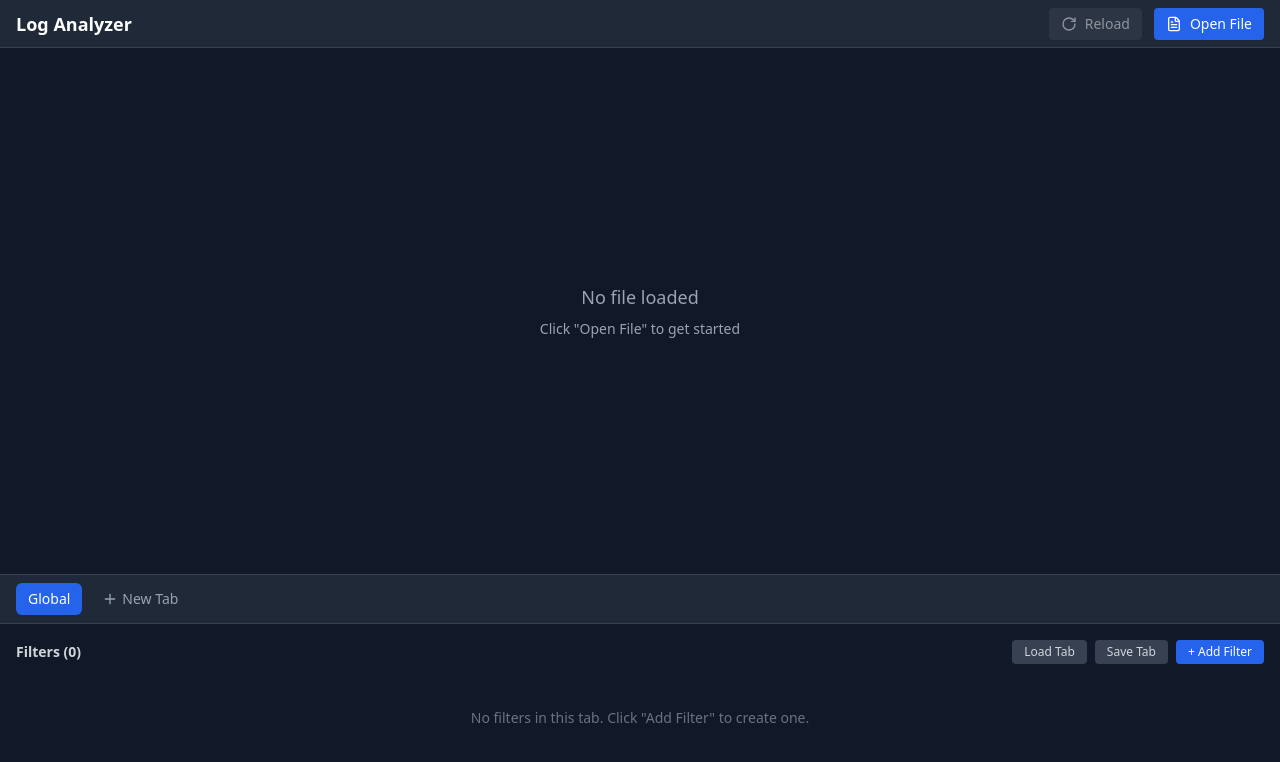
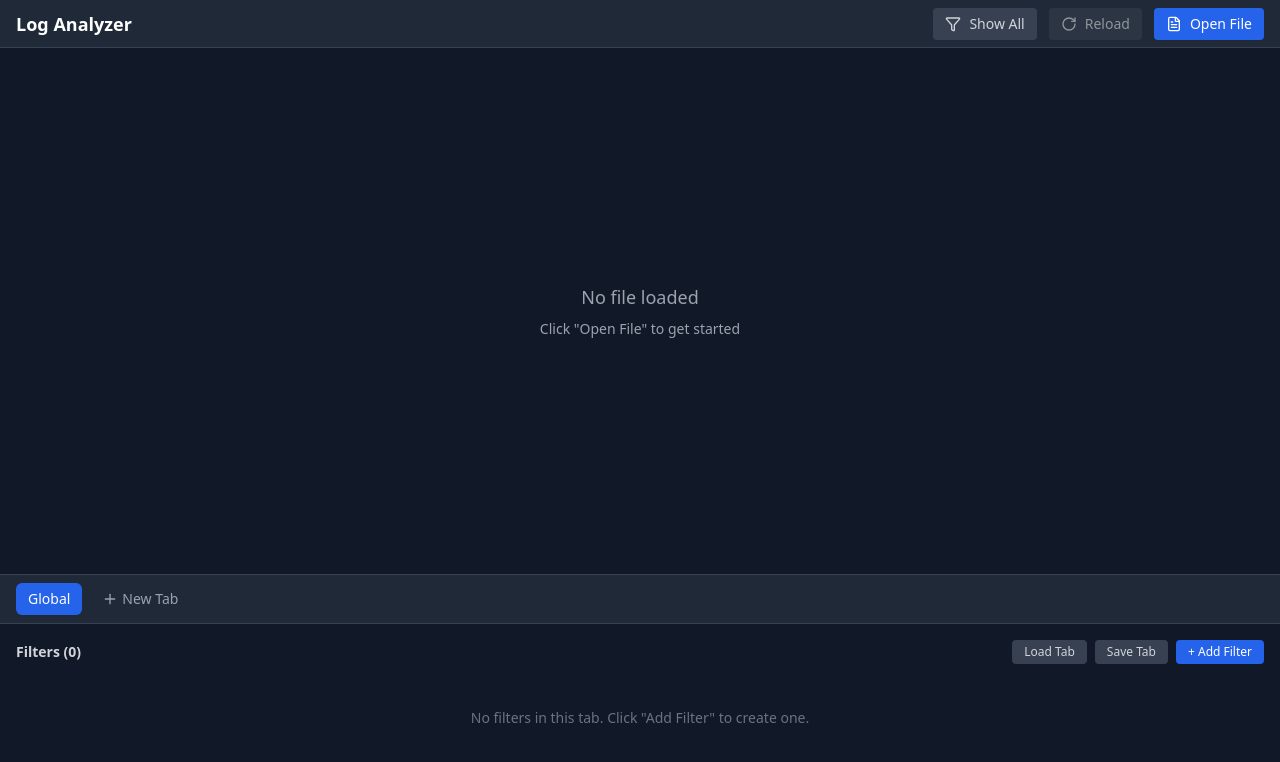
Before and after one commit to hwanjongyu/LogAnalyzer, a React (Vite) app: page / in a window 1280 px wide. Shown: the top 762 px of the page. Built offline with nearby package versions, Linux system fonts and the light colour scheme.

Commit message:
Add 'Show Only Highlighted' toggle button
- Add toggle button in top menu bar to filter view
- Shows only lines that match filters with colors
- Button changes from gray to green when active
- Status bar shows filtered line count and percentage
- Helps users focus on important filtered entries

```diff
--- a/src/App.tsx
+++ b/src/App.tsx
@@ -1,5 +1,5 @@
 import { useState } from 'react';
-import { FileText, RotateCw } from 'lucide-react';
+import { FileText, RotateCw, Filter as FilterIcon } from 'lucide-react';
 import { LogViewer } from './components/LogViewer';
 import { FilterManager } from './components/FilterManager';
 import { FilterModal } from './components/FilterModal';
@@ -10,6 +10,7 @@ import './App.css';
 function App() {
   const [isModalOpen, setIsModalOpen] = useState(false);
   const [editingFilter, setEditingFilter] = useState<Filter | undefined>();
+  const [showOnlyHighlighted, setShowOnlyHighlighted] = useState(false);
   const { loadFile, addFilter, updateFilter, filePath } = useLogStore();
 
   const handleOpenFile = async () => {
@@ -63,6 +64,18 @@ function App() {
         )}
 
         <button
+          onClick={() => setShowOnlyHighlighted(!showOnlyHighlighted)}
+          className={`flex items-center gap-2 px-3 py-1.5 rounded text-sm transition-colors ${showOnlyHighlighted
+              ? 'bg-green-600 hover:bg-green-500 text-white'
+              : 'bg-gray-700 hover:bg-gray-600 text-gray-300'
+            }`}
+          title={showOnlyHighlighted ? 'Show all lines' : 'Show only highlighted lines'}
+        >
+          <FilterIcon className="w-4 h-4" />
+          {showOnlyHighlighted ? 'Highlighted Only' : 'Show All'}
+        </button>
+
+        <button
           onClick={handleReload}
           disabled={!filePath}
           className="flex items-center gap-2 px-3 py-1.5 bg-gray-700 hover:bg-gray-600 rounded text-sm transition-colors disabled:opacity-50 disabled:cursor-not-allowed"
@@ -83,7 +96,7 @@ function App() {
 
       {/* Main Content Area - 70% */}
       <div className="flex-[7] min-h-0">
-        <LogViewer />
+        <LogViewer showOnlyHighlighted={showOnlyHighlighted} />
       </div>
 
       {/* Filter Manager - 30% */}
--- a/src/components/LogViewer.tsx
+++ b/src/components/LogViewer.tsx
@@ -2,9 +2,22 @@ import { Virtuoso } from 'react-virtuoso';
 import { useLogStore } from '../store/useLogStore';
 import { cn } from '../lib/utils';
 
-export function LogViewer() {
+interface LogViewerProps {
+    showOnlyHighlighted: boolean;
+}
+
+export function LogViewer({ showOnlyHighlighted }: LogViewerProps) {
     const processedLines = useLogStore((state) => state.processedLines);
-    const visibleLines = processedLines.filter((line) => line.visible);
+
+    // Filter lines based on the toggle
+    const visibleLines = processedLines.filter((line) => {
+        if (!line.visible) return false;
+        if (showOnlyHighlighted) {
+            // Show only lines that have custom colors (i.e., matched a highlight filter)
+            return line.textColor || line.backgroundColor;
+        }
+        return true;
+    });
 
     if (processedLines.length === 0) {
         return (
@@ -17,8 +30,24 @@ export function LogViewer() {
         );
     }
 
+    const isFiltered = visibleLines.length !== processedLines.length;
+
     return (
-        <div className="h-full bg-gray-950 font-mono text-sm">
+        <div className="h-full bg-gray-950 font-mono text-sm flex flex-col">
+            {/* Filter Status Bar */}
+            {isFiltered && (
+                <div className="bg-blue-900/30 border-b border-blue-700/50 px-4 py-2 flex items-center gap-2 text-sm flex-shrink-0">
+                    <span className="text-blue-300 font-medium">
+                        Showing {visibleLines.length.toLocaleString()} of {processedLines.length.toLocaleString()} lines
+                    </span>
+                    <span className="text-blue-400/60">
+                        ({Math.round((visibleLines.length / processedLines.length) * 100)}% visible)
+                    </span>
+                </div>
+            )}
+
+            {/* Virtualized List */}
+            <div className="flex-1 overflow-hidden">
                 <Virtuoso
                     data={visibleLines}
                     itemContent={(_index, line) => (
@@ -39,5 +68,6 @@ export function LogViewer() {
                     )}
                 />
             </div>
+        </div>
     );
 }
```
Lines whose indentation alone changed are shown as unchanged.
